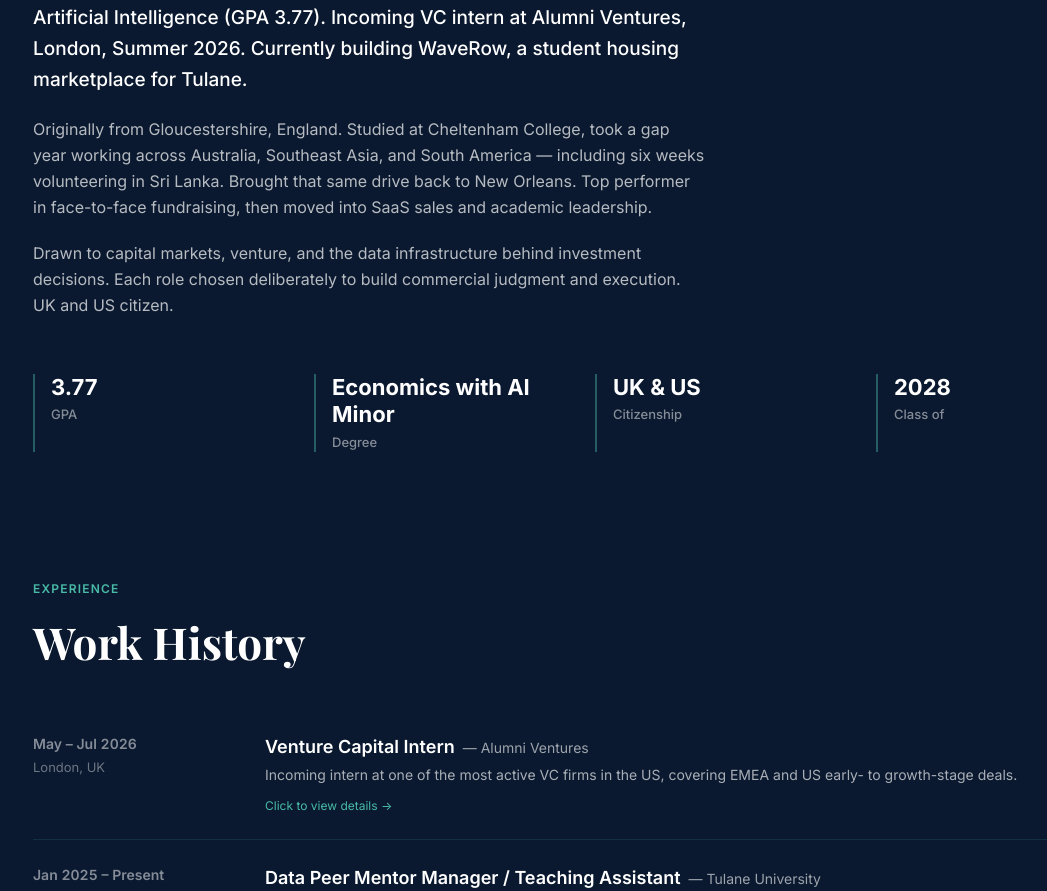
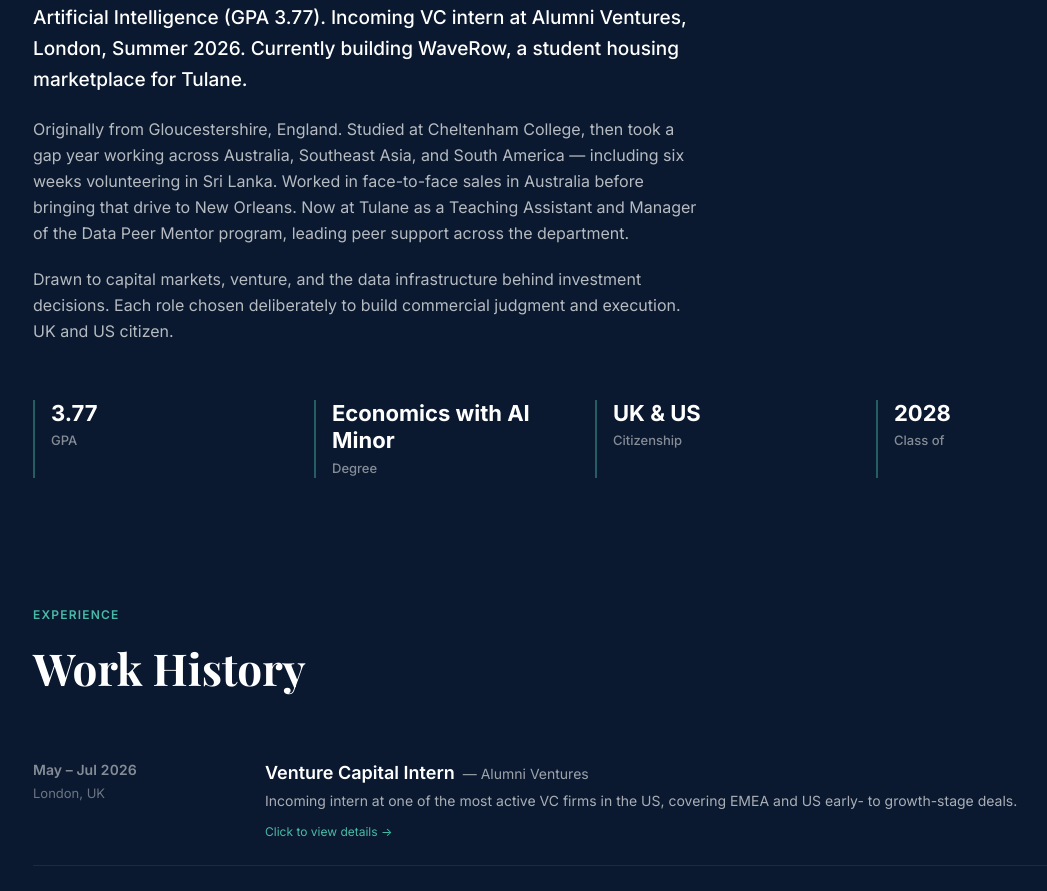
Before and after one commit to raphers99/Personal-Website, a Next.js app: page / in a window 1280 px wide. Shown: the part 1009-1900 px from the top of the page, without its empty margins (57-1104 px from the left). Built offline with nearby package versions, Linux system fonts and the light colour scheme.

Commit message:
Update About: correct current Tulane roles (TA + Data Peer Mentor Manager)

```diff
--- a/components/About.tsx
+++ b/components/About.tsx
@@ -31,10 +31,11 @@
               Currently building WaveRow, a student housing marketplace for Tulane.
             </p>
             <p>
-              Originally from Gloucestershire, England. Studied at Cheltenham College, took a gap
-              year working across Australia, Southeast Asia, and South America — including six weeks
-              volunteering in Sri Lanka. Brought that same drive back to New Orleans. Top performer
-              in face-to-face fundraising, then moved into SaaS sales and academic leadership.
+              Originally from Gloucestershire, England. Studied at Cheltenham College, then took a
+              gap year working across Australia, Southeast Asia, and South America — including six
+              weeks volunteering in Sri Lanka. Worked in face-to-face sales in Australia before
+              bringing that drive to New Orleans. Now at Tulane as a Teaching Assistant and Manager
+              of the Data Peer Mentor program, leading peer support across the department.
             </p>
             <p>
               Drawn to capital markets, venture, and the data infrastructure behind investment
```
